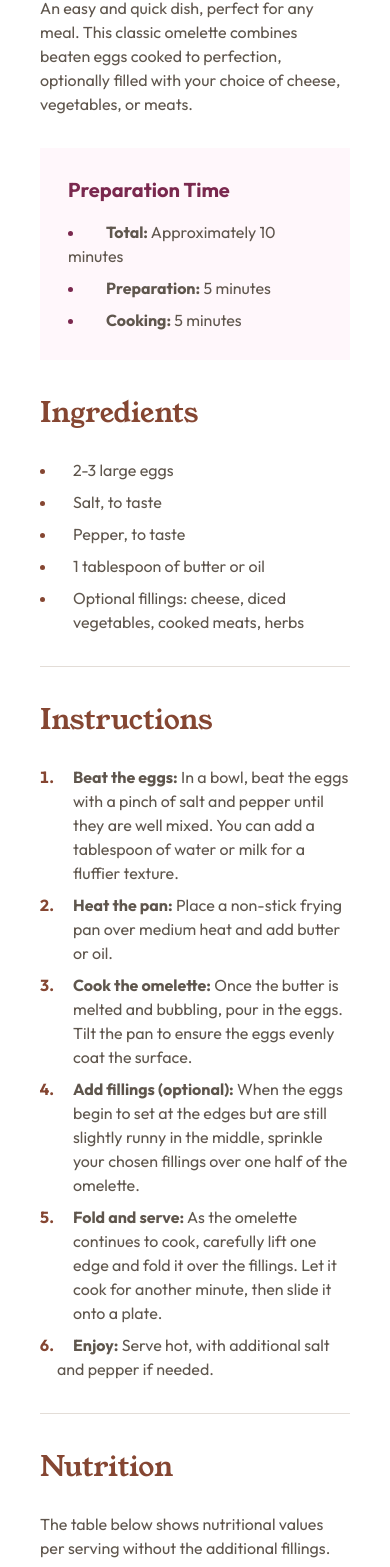
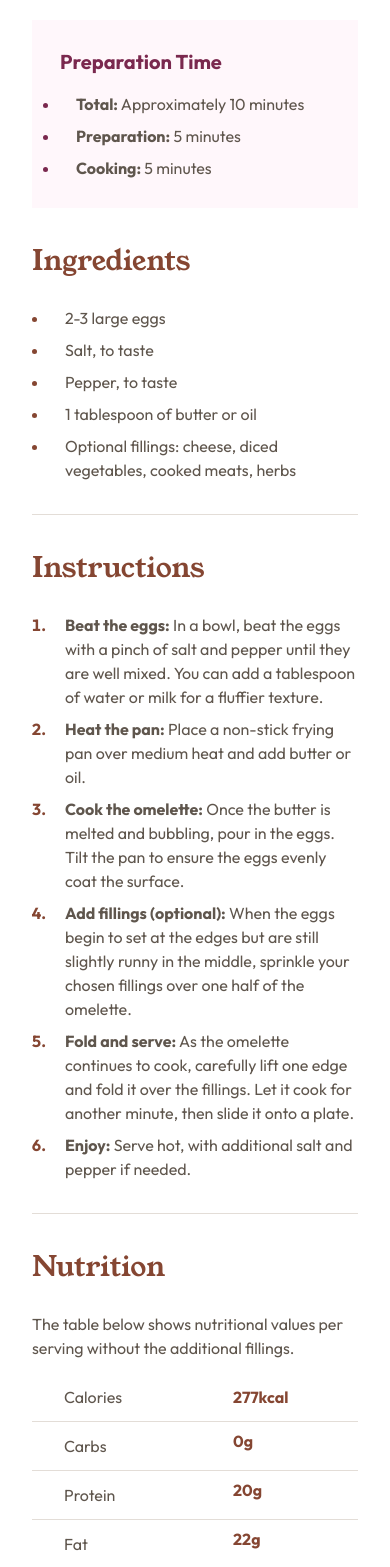
Before and after one commit to Mikoyzskie/fm-recipe, a Next.js app: page / in a window 390 px wide. Shown: the part 430-1997 px from the top of the page. Built offline with nearby package versions, Linux system fonts and the light colour scheme.

Commit message:
mobile view

```diff
--- a/app/page.tsx
+++ b/app/page.tsx
@@ -3,22 +3,22 @@ import { serif } from "@/app/font"
 
 export default function Home() {
   return (
-    <main className="bg-white p-10 rounded-3xl  flex flex-col">
+    <main className="bg-white md:rounded-3xl md:w-auto w-full flex flex-col md:mt-[123px] md:mb-[124px]">
       <Image
         src={"/image-omelette.jpeg"}
         alt="Omelette"
         height={300}
         width={656}
-        className="rounded-xl mb-10"
+        className="md:rounded-xl mb-10 md:max-w-[656px] w-full md:pt-10 md:px-10"
       />
-      <div className="max-w-[656px] w-full flex flex-col gap-8">
+      <div className="md:max-w-[656px] w-full flex flex-col gap-8 md:px-10 px-8 md:pb-10 pb-8">
         <div className="text-[#5F564D]">
-          <h1 className={`${serif.className} text-[40px] mb-6 text-[#312E2C]`}>Simple Omelette Recipe</h1>
+          <h1 className={`${serif.className} md:text-[40px] text-4xl mb-6 text-[#312E2C]`}>Simple Omelette Recipe</h1>
           <p>An easy and quick dish, perfect for any meal. This classic omelette combines beaten eggs cooked to perfection, optionally filled with your choice of cheese, vegetables, or meats.</p>
         </div>
         <div className="bg-[#FFF7FB] p-7 flex flex-col gap-4">
           <p className="text-[#7A284E] text-xl font-bold rounded-xl">Preparation Time</p>
-          <ul className="prep list-disc list-inside flex flex-col gap-2">
+          <ul className="prep list-disc flex flex-col gap-2">
             <li className="text-[#5F564D]"><span className="font-bold pl-4">Total:</span> Approximately 10 minutes</li>
             <li className="text-[#5F564D]"><span className="font-bold pl-4">Preparation:</span> 5 minutes</li>
             <li className="text-[#5F564D]"><span className="font-bold pl-4">Cooking:</span> 5 minutes</li>
@@ -32,7 +32,7 @@ export default function Home() {
               <li className="pl-4">Salt, to taste</li>
               <li className="pl-4">Pepper, to taste</li>
               <li className="pl-4">1 tablespoon of butter or oil</li>
-              <li className="pl-4">Optional fillings: cheese, diced vegetables, cooked meats, herbs</li>
+              <li className="pl-4 align-middle">Optional fillings: cheese, diced vegetables, cooked meats, herbs</li>
             </ul>
           </div>
         </div>
@@ -56,7 +56,9 @@ export default function Home() {
               <li className="text-[#5F564D]">
                 <p className="pl-4"><span className="font-bold">Fold and serve:</span> As the omelette continues to cook, carefully lift one edge and fold it over the fillings. Let it cook for another minute, then slide it onto a plate.</p>
               </li>
-              <li className="text-[#5F564D]"><span className="pl-4 font-bold">Enjoy:</span> Serve hot, with additional salt and pepper if needed.</li>
+              <li className="text-[#5F564D]">
+                <p className="pl-4"><span className="font-bold">Enjoy:</span> Serve hot, with additional salt and pepper if needed.</p>
+              </li>
             </ol>
           </div>
         </div>
@@ -65,10 +67,22 @@ export default function Home() {
           <h2 className={`${serif.className} text-[#854632] text-[28px] `}>Nutrition</h2>
           <p>The table below shows nutritional values per serving without the additional fillings.</p>
           <table>
-            <tbody>
-              <tr className="border-b border-[#E3DDD7] pb-3">
-                <td>Calories</td>
-                <td>277kcal</td>
+            <tbody className="">
+              <tr className="border-b border-[#E3DDD7]">
+                <td className="pb-3 pl-8">Calories</td>
+                <td className="pb-3 text-[#854632] font-bold">277kcal</td>
+              </tr>
+              <tr className="border-b border-[#E3DDD7]">
+                <td className="py-3 pl-8">Carbs</td>
+                <td className="pb-3 text-[#854632] font-bold">0g</td>
+              </tr>
+              <tr className="border-b border-[#E3DDD7] ">
+                <td className="py-3 pl-8">Protein</td>
+                <td className="pb-3 text-[#854632] font-bold">20g</td>
+              </tr>
+              <tr className="border-b border-[#E3DDD7] ">
+                <td className="py-3 pl-8">Fat</td>
+                <td className="pb-3 text-[#854632] font-bold">22g</td>
               </tr>
             </tbody>
           </table>
```
